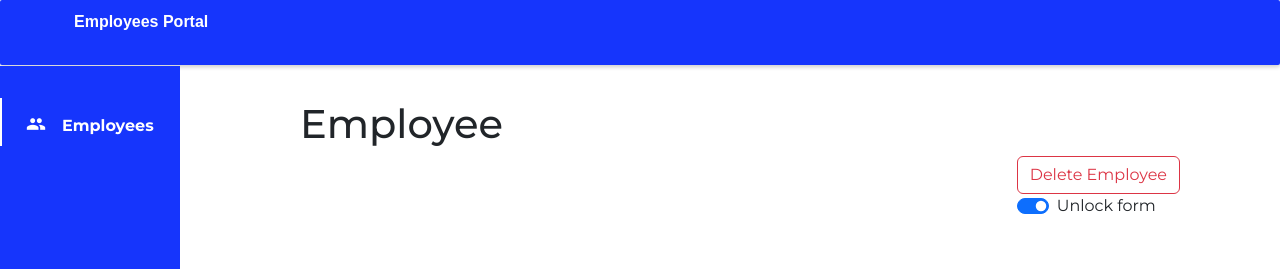
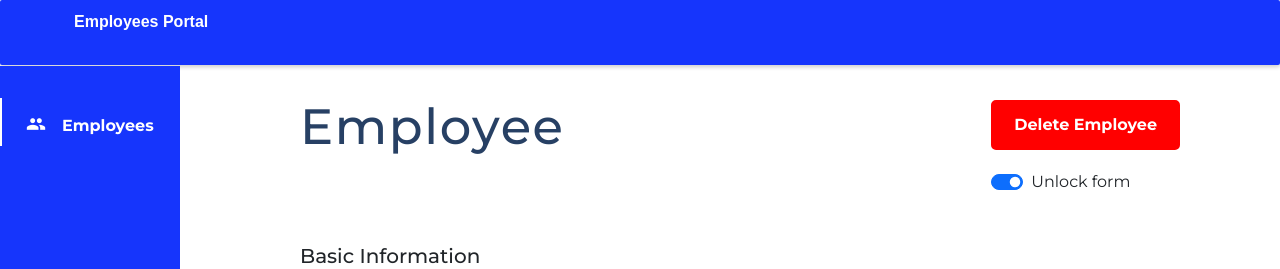
Before and after one commit to SinethembaDlova/employees-portal, a React (Create React App) app: page /employees/1 in a window 1280 px wide. Shown: the top 269 px of the page. Built offline with nearby package versions, Linux system fonts and the light colour scheme; no server answers.

Commit message:
sorted Employee view heading and the delete button

```diff
--- a/src/globalStyles.js
+++ b/src/globalStyles.js
@@ -72,8 +72,9 @@ export const Button = styled.button`
   font-weight: bold;
   color: #fff;
   outline: none;
-  border: 3px solid #1635fd;
+  border: ${({ border }) => (border ? border : '3px solid #1635fd')};
   cursor: pointer;
+  margin-bottom: ${({ mb }) => (mb ? mb : '')};
 `;
 
 export default GlobalStyle;
--- a/src/views/employee/index.js
+++ b/src/views/employee/index.js
@@ -1,8 +1,8 @@
 import React, { useContext, useEffect, useState } from 'react';
 import { useNavigate, useParams } from 'react-router-dom';
-import { FormGroup, Label, Input, Button } from 'reactstrap';
+import { FormGroup, Label, Input } from 'reactstrap';
 import { EmployeeContext } from '../../context/EmployeeContext';
-import { Container, Row, Col } from '../../globalStyles';
+import { Container, Row, Col, Heading, Button } from '../../globalStyles';
 import EmployeeForm from '../../components/Forms/Employee';
 import Loader from '../../components/Loader';
 import Notification from '../../components/Notification';
@@ -62,13 +62,9 @@ function Employee() {
   return (
     <Container>
       <Row>
+        <Heading inverse>Employee</Heading>
         <Col>
-          <h1>Employee</h1>
-        </Col>
-      </Row>
-      <Row justify="flex-end">
-        <Col>
-          <Button bssize="lg" color="danger" outline onClick={handleDeleting}>
+          <Button background="red" border="3px solid red" mb="20px" onClick={handleDeleting}>
             Delete Employee
           </Button>
           <FormGroup switch disabled={isDisabled}>
```
